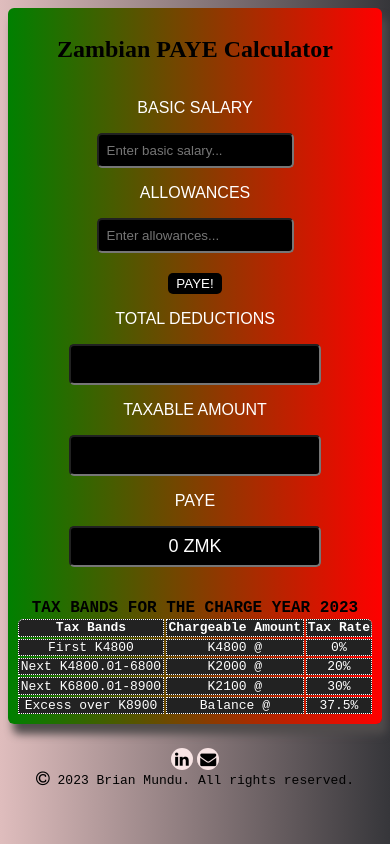
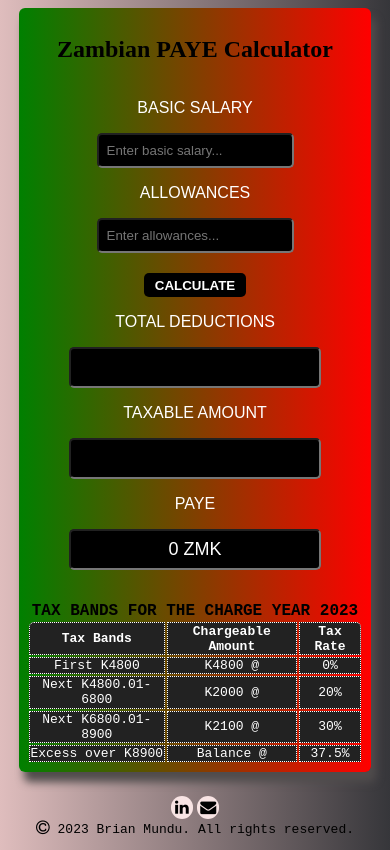
Before and after one commit to twicemuch/form, a plain HTML site: page index.html in a window 390 px wide. Drawn offline with Linux system fonts and the light colour scheme.

Commit message:
modified

```diff
--- a/index.html
+++ b/index.html
@@ -29,7 +29,7 @@
     </form>
     </div>
         <div class="button">
-            <input type="button" id="calculate" value="PAYE!">
+            <input type="button" id="calculate" value="CALCULATE">
 
         </div>
         <div class="results">
@@ -88,8 +88,8 @@
  </div>
  </main>
  <footer class="last-sec">
-    <i class="fa fa-linkedin"></i>
-    <a href="mailto:brianmund01@gmail.com"><i class="fa fa-envelope"></i></a>
+    <a href="https://www.linkedin.com/in/brian-mundu-8703a8235"><i class="fa fa-linkedin"></i></a>
+    <a href="mailto:brianmundu01@gmail.com"><i class="fa fa-envelope"></i></a>
     <p><i class="fa fa-copyright"></i> 2023 Brian Mundu. All rights reserved.</p>
  </footer>
 
--- a/styles.css
+++ b/styles.css
@@ -6,6 +6,7 @@ body {
 
 .container {
     min-width: 60%;
+    max-width: 90%;
     text-align: center;
     margin: 0 auto;
     background-image: linear-gradient(to right, green, red);
@@ -30,6 +31,12 @@ span,
     font-family: tahoma;
     display: none;
 }
+.button {
+    display: flex;
+    flex-direction: column;
+    align-items: center;
+    justify-content: center;
+}
 h2 {
     color: #000;
 }
@@ -39,9 +46,14 @@ p {
 #calculate {
     background-color: #000;
     color: #fff;
+    font-weight: 800;
     border: none;
     border-radius: 5px;
-    padding: 0.2rem .5rem;
+    padding: 0.4rem .8rem;
+    transition: 2s;
+}
+#calculate:hover {
+    background-color: green;
 }
 #inputSalary,
 #inputAllowance,
@@ -114,9 +126,9 @@ footer {
 a i {
     color: black;
 }
-@media (max-width: 452px) {
+@media (max-width: 577px) {
     .container {
-        min-width: 80%;
+        min-width: 90%;
     }
     .innerContainer {
         display: flex;
@@ -127,6 +139,7 @@ a i {
     }
     #calculate {
         margin-top: 1.25rem;
+        padding: .3rem .7rem;
     }
     td,th {
         padding: .2px;
```
